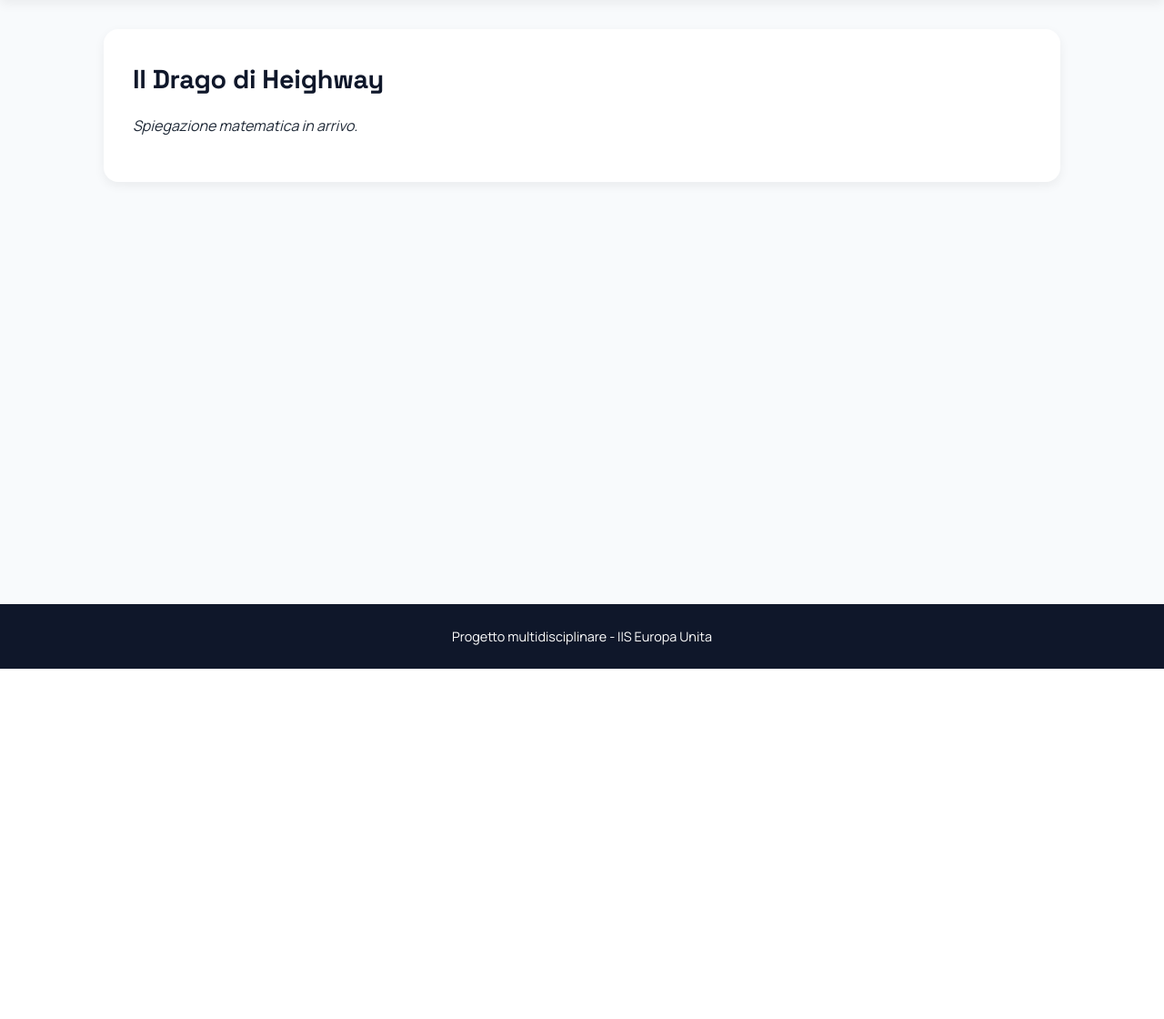
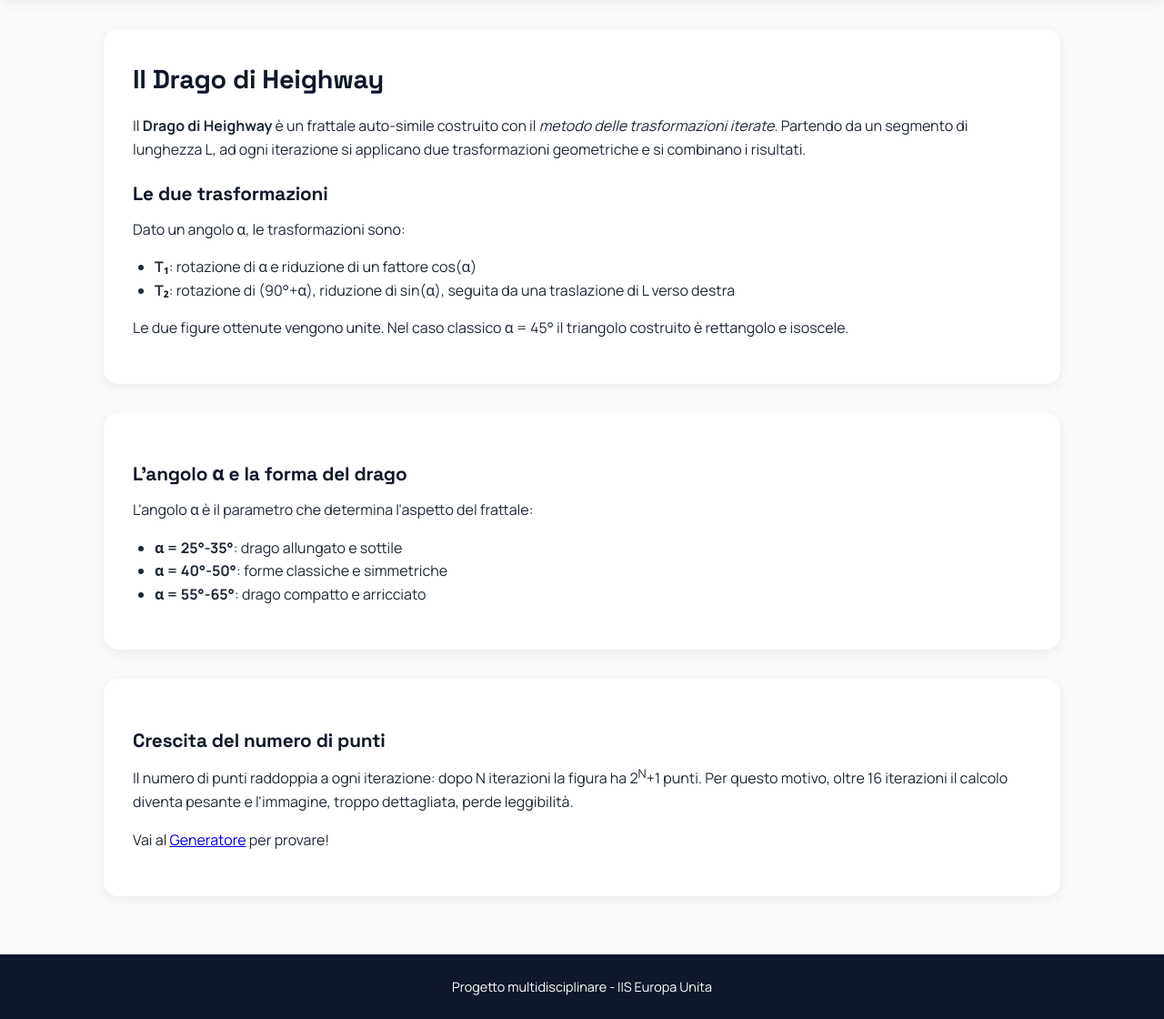
Before and after one commit to alediste/webapp-drago-heighway, a Flask app: page /frattale in a window 1280 px wide. Shown: the part 65-1185 px from the top of the page at 91% size. Before the commit the page ends 800 px from the top, so only its background shows below. Run offline with Flask 3, Linux system fonts and the light colour scheme.

Commit message:
feat: pagina Frattale + layout archivio + icone manifest (#7)

```diff
--- a/templates/frattale.html
+++ b/templates/frattale.html
@@ -1,8 +1,55 @@
 {% extends "base.html" %}
 {% block title %}Frattale - {{ title }}{% endblock %}
+
 {% block content %}
 <section>
     <h2>Il Drago di Heighway</h2>
-    <p><em>Spiegazione matematica in arrivo.</em></p>
+    <p>
+        Il <strong>Drago di Heighway</strong> è un frattale auto-simile costruito
+        con il <em>metodo delle trasformazioni iterate</em>. Partendo da un
+        segmento di lunghezza L, ad ogni iterazione si applicano due
+        trasformazioni geometriche e si combinano i risultati.
+    </p>
+
+    <h3>Le due trasformazioni</h3>
+    <p>Dato un angolo α, le trasformazioni sono:</p>
+    <ul style="margin-left: 1.5rem; margin-bottom: 1rem;">
+        <li>
+            <strong>T₁</strong>: rotazione di α e riduzione di un fattore cos(α)
+        </li>
+        <li>
+            <strong>T₂</strong>: rotazione di (90°+α), riduzione di sin(α),
+            seguita da una traslazione di L verso destra
+        </li>
+    </ul>
+    <p>
+        Le due figure ottenute vengono unite. Nel caso classico α = 45° il
+        triangolo costruito è rettangolo e isoscele.
+    </p>
+</section>
+
+<section>
+    <h3>L'angolo α e la forma del drago</h3>
+    <p>
+        L'angolo α è il parametro che determina l'aspetto del frattale:
+    </p>
+    <ul style="margin-left: 1.5rem; margin-bottom: 1rem;">
+        <li><strong>α = 25°-35°</strong>: drago allungato e sottile</li>
+        <li><strong>α = 40°-50°</strong>: forme classiche e simmetriche</li>
+        <li><strong>α = 55°-65°</strong>: drago compatto e arricciato</li>
+    </ul>
+</section>
+
+<section>
+    <h3>Crescita del numero di punti</h3>
+    <p>
+        Il numero di punti raddoppia a ogni iterazione: dopo N iterazioni la
+        figura ha 2<sup>N</sup>+1 punti.
+        Per questo motivo, oltre 16 iterazioni il calcolo diventa pesante e
+        l'immagine, troppo dettagliata, perde leggibilità.
+    </p>
+    <p>
+        Vai al <a href="{{ url_for('generatore') }}">Generatore</a> per provare!
+    </p>
 </section>
 {% endblock %}
```
Also changed, not shown: static/css/style.css (+57 -0 lines), templates/archivio.html (+32 -1 lines), static/icons/icon-192.png (added), static/icons/icon-512.png (added).
